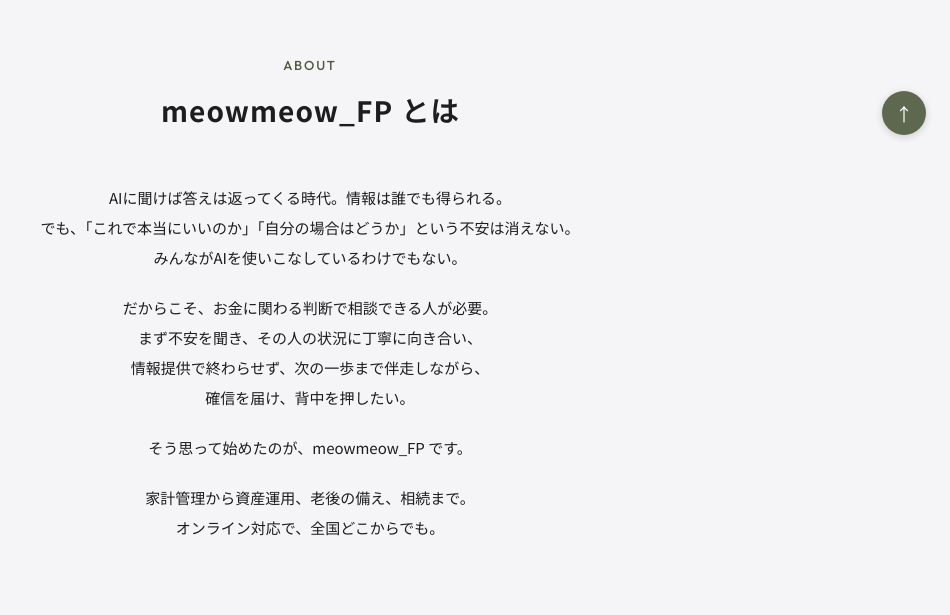
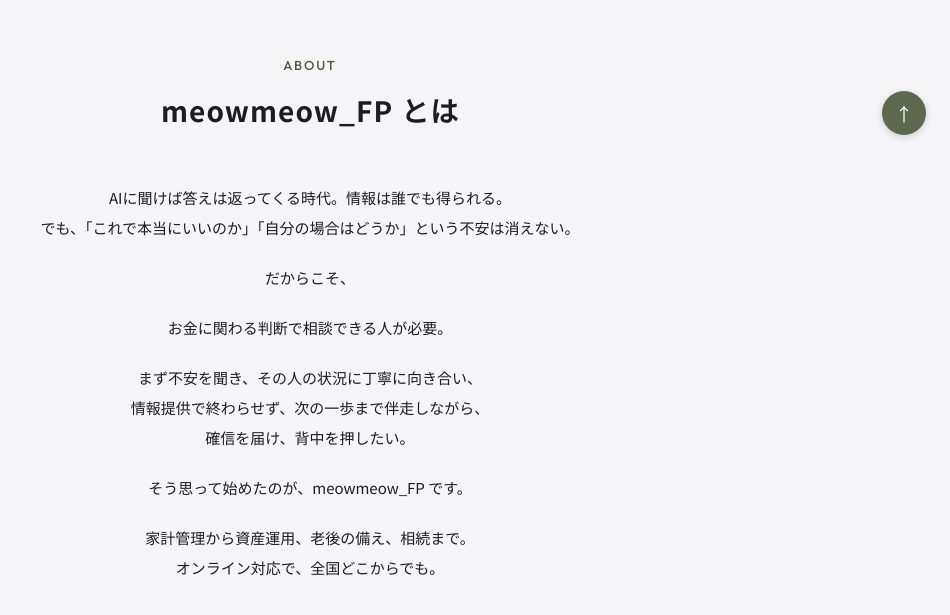
Before and after one commit to meowmeow299-cloud/meowmeow-fp-hp, a plain HTML site: page index.html in a window 1280 px wide. Shown: the part 641-1256 px from the top of the page, without its empty margins (330-1280 px from the left). Drawn offline with nearby package versions, Linux system fonts and the light colour scheme.

Commit message:
Refine About section: emphasize だからこそ as standalone line
- Remove みんながAIを使いこなしているわけでもない sentence
- Split だからこそ into its own paragraph for dramatic pause
- Move お金に関わる判断で相談できる人が必要 to separate paragraph

Co-Authored-By: Claude Opus 4.6 <noreply@anthropic.com>

```diff
--- a/index.html
+++ b/index.html
@@ -52,11 +52,15 @@
       <div class="about__lead">
         <p>
           AIに聞けば答えは返ってくる時代。情報は誰でも得られる。<br>
-          でも、「これで本当にいいのか」「自分の場合はどうか」という不安は消えない。<br>
-          みんながAIを使いこなしているわけでもない。
+          でも、「これで本当にいいのか」「自分の場合はどうか」という不安は消えない。
         </p>
         <p>
-          だからこそ、お金に関わる判断で相談できる人が必要。<br>
+          だからこそ、
+        </p>
+        <p>
+          お金に関わる判断で相談できる人が必要。
+        </p>
+        <p>
           まず不安を聞き、その人の状況に丁寧に向き合い、<br>
           情報提供で終わらせず、次の一歩まで伴走しながら、<br>
           確信を届け、背中を押したい。
```
